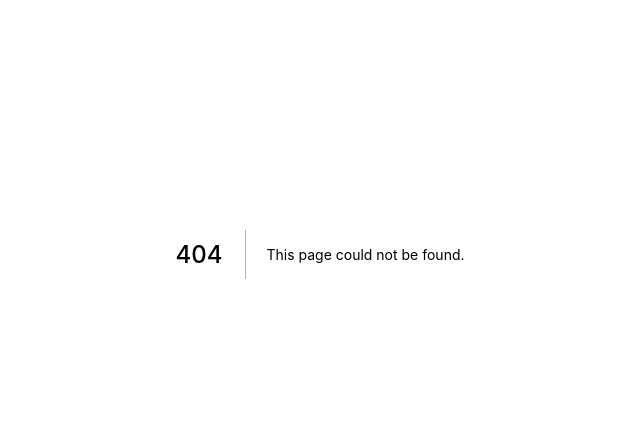
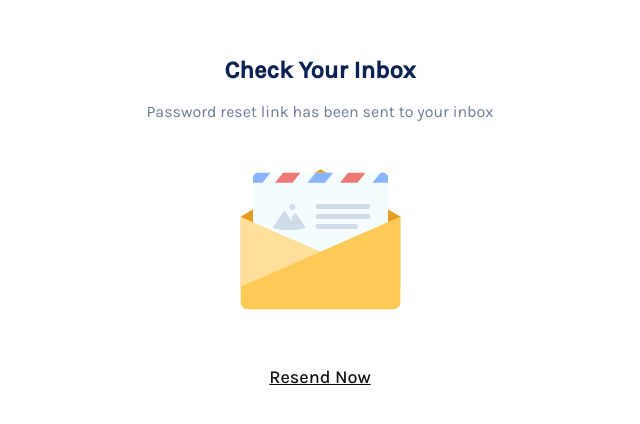
Before and after one commit to sparkpayrolls/SparkpayFrontend, a Next.js app: page /confirmemail in a window 1280 px wide. Before the commit this address had no page. Shown: the part 146-570 px from the top of the page, without its empty margins (320-960 px from the left). Built offline with nearby package versions, Linux system fonts and the light colour scheme.

Commit message:
fix features related to user email confirmation

```diff
--- /dev/null
+++ b/pages/confirmemail/index.tsx
@@ -0,0 +1,34 @@
+import { NextPage } from "next";
+import Head from "next/head";
+import React from "react";
+import Image from "next/image";
+import inbox from "../../public/inbox.svg";
+
+const ConfirmEmail: NextPage = () => {
+  return (
+    <div className="check-inbox">
+      <Head>
+        <title>Check Inbox</title>
+        <meta name="description" content="Generated by create next app" />
+        <link rel="icon" href="/favicon.ico" />
+      </Head>
+      <div className="check-inbox__content">
+        <h1 className="check-inbox__title">Check Your Inbox</h1>
+        <p className="check-inbox__subtext">
+          {" "}
+          Password reset link has been sent to your inbox{" "}
+        </p>
+        <Image
+          src={inbox}
+          alt="Picture of the inbox email"
+          className="check-inbox__inbox-img"
+        />
+        <div>
+          <p className="check-inbox__resend-now-subtext">Resend Now</p>
+        </div>
+      </div>
+    </div>
+  );
+};
+
+export default ConfirmEmail;
--- a/styles/pages/_login.scss
+++ b/styles/pages/_login.scss
@@ -41,6 +41,14 @@
     cursor: pointer;
   }
 
+  &__hide-and-show-password {
+    // cursor: pointer;
+    // position: relative;
+    // width: 20px;
+    // right: 8px;
+    // top: 18px;
+  }
+
   &__submit-btn {
     width: 100%;
     height: 3.5rem;
```
Also changed, not shown: pages/login/index.tsx (+11 -4 lines), styles/pages/_confirmemail.scss (added).
